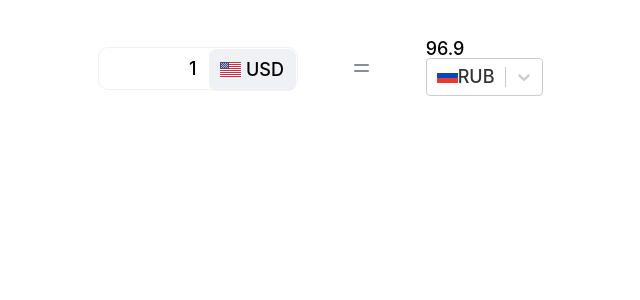
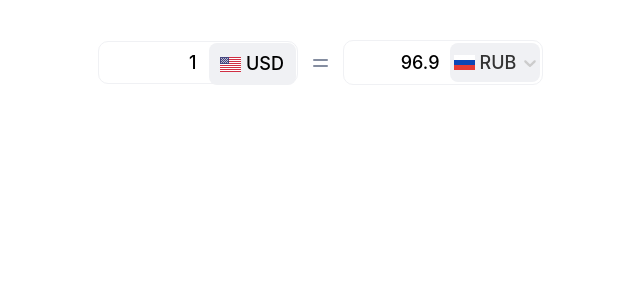
Before and after one commit to Lonerr7/Kwork-Chart, a React (Create React App) app: page / in a window 1280 px wide. Shown: the top 300 px of the page, without its empty margins (320-960 px from the left). Built offline with nearby package versions, Linux system fonts and the light colour scheme.

Commit message:
5. Styled react-select

```diff
--- a/src/App.css
+++ b/src/App.css
@@ -5,3 +5,46 @@
   align-items: center;
   flex-direction: column;
 }
+
+.select__control {
+  width: 90px !important;
+  height: 39px !important;
+  border-radius: 8px !important;
+  background-color: #f0f1f4 !important;
+  border: none !important;
+  margin-right: 2px !important;
+  /* position: absolute !important;
+  top: 0 !important;
+  right: 0 !important; */
+  cursor: pointer !important;
+}
+
+.select__value-container {
+  padding-inline: 2px !important;
+}
+
+.select__indicator-separator {
+  display: none !important;
+}
+
+.select__dropdown-indicator {
+  padding: 0 !important;
+}
+
+.select__currencyBox {
+  display: flex;
+  align-items: center;
+}
+
+.select__menu {
+  /* width: 300px !important; */
+  cursor: pointer !important;
+}
+
+.select__option {
+  cursor: pointer !important;
+}
+
+.select__optionText {
+  margin-right: 10px;
+}
--- a/src/components/Converter/Converter.module.css
+++ b/src/components/Converter/Converter.module.css
@@ -38,3 +38,19 @@
 .converter__icon {
   margin-right: 5px;
 }
+
+.converter__boxInner {
+  position: relative;
+  width: 200px;
+  display: flex;
+  align-items: center;
+  justify-content: space-between;
+  padding-block: 2px;
+  border: 1px solid #f0f1f4;
+  border-radius: 10px;
+}
+
+.converter__value {
+  margin-left: auto;
+  margin-right: 10px;
+}
--- a/src/components/Converter/Converter.tsx
+++ b/src/components/Converter/Converter.tsx
@@ -95,6 +95,7 @@ const Converter: React.FC<Props> = ({
       <img src={equalsIcon} alt="equals" />
 
       <div className={s.converter__box}>
+        <div className={s.converter__boxInner}>
           <span className={s.converter__value}>
             {selectedOption.value === SelectValues.RUB
               ? todaysRUBValue
@@ -102,17 +103,23 @@ const Converter: React.FC<Props> = ({
           </span>
 
           <Select
+            classNamePrefix="select"
             defaultValue={selectedOption}
             options={currencyOptions}
             onChange={onSelectChange}
             isSearchable={false}
             formatOptionLabel={(currency: any) => (
-            <div>
-              <img src={currency.img} alt="flag" />
-              <span>{currency.value}</span>
+              <div className='select__currencyBox'>
+                <img
+                  className={s.converter__icon}
+                  src={currency.img}
+                  alt="flag"
+                />
+                <span className='select__optionText'>{currency.value}</span>
               </div>
             )}
           />
+        </div>
       </div>
     </div>
   );
```
Lines whose indentation alone changed are shown as unchanged.
